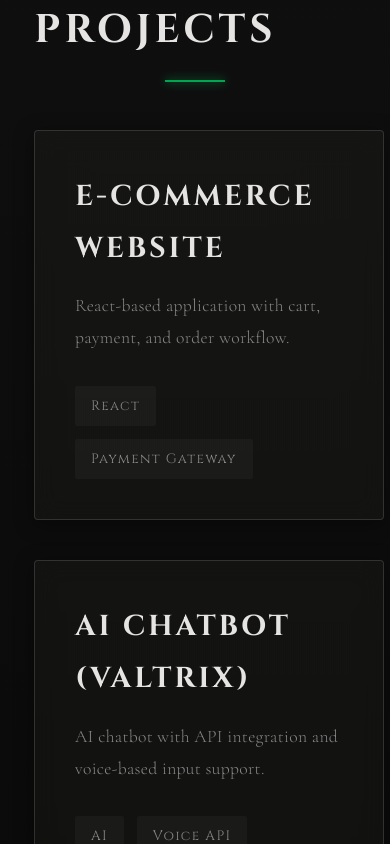
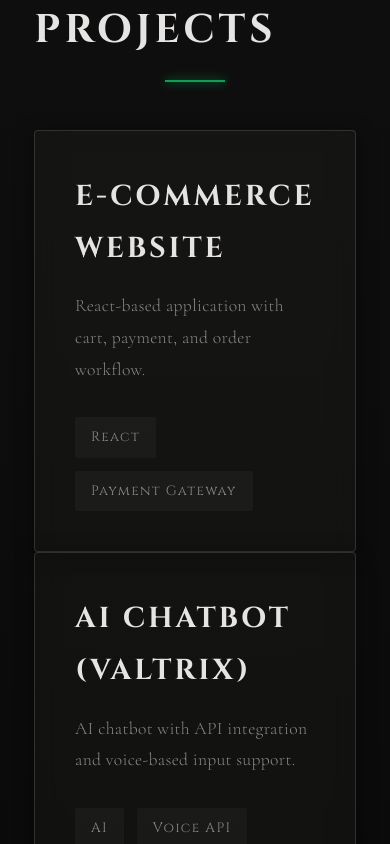
Before and after one commit to MATHESH-yeg/portfolio, a React (Vite) app: page / in a window 390 px wide. Shown: the part 2620-3464 px from the top of the page. Built offline with nearby package versions, Linux system fonts and the light colour scheme.

Commit message:
mobile responsive

```diff
--- a/index.html
+++ b/index.html
@@ -5,7 +5,7 @@
     <meta charset="UTF-8" />
     <meta name="viewport" content="width=device-width, initial-scale=1.0" />
     <title>Portfolio</title>
-    <meta name="description" content="Premium portfolio built with React and Three.js" />
+    <meta name="description" content="" />
     <!-- Font Awesome -->
     <link rel="stylesheet" href="https://cdnjs.cloudflare.com/ajax/libs/font-awesome/6.4.0/css/all.min.css">
     <!-- Luxury Fonts -->
--- a/src/App.jsx
+++ b/src/App.jsx
@@ -191,7 +191,7 @@ const App = () => {
             <section className="projects">
                 <div className="container">
                     <motion.h2 {...fadeInUp} style={{ marginBottom: '3rem' }}>Selected Projects</motion.h2>
-                    <div style={{ display: 'grid', gridTemplateColumns: 'repeat(auto-fit, minmax(350px, 1fr))', gap: '2.5rem' }}>
+                    <div className="projects-grid">
                         {projects.map((project, index) => (
                             <motion.div
                                 key={index}
```
Also changed, not shown: 5 other files (tests, documents, lock files or other folders).
